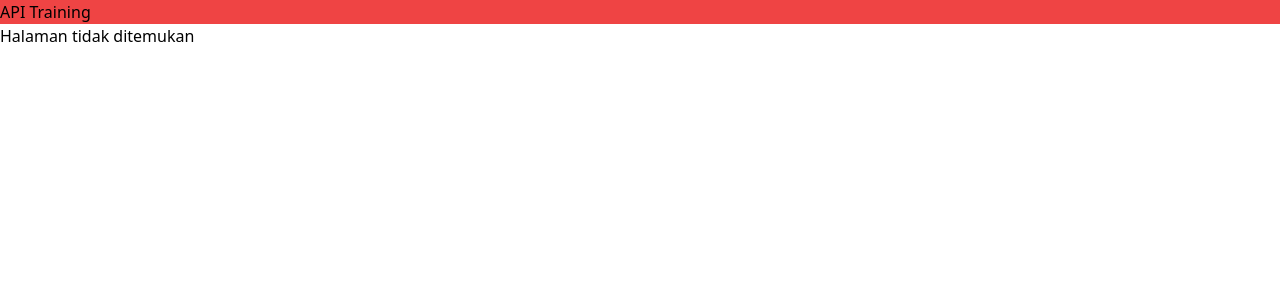
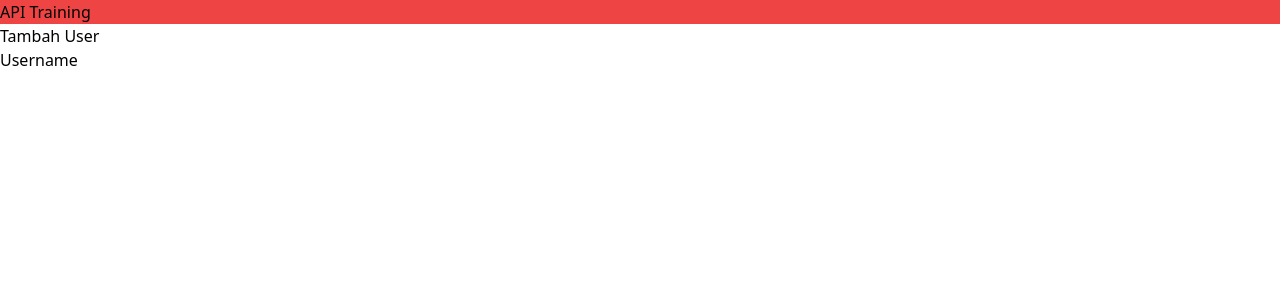
Before and after one commit to zdn2442/Belajar-React, a React (Create React App) app: page /user/createUser in a window 1280 px wide. Shown: the top 300 px of the page. Built offline with nearby package versions, Linux system fonts and the light colour scheme.

Commit message:
api-commit

```diff
--- a/src/App.js
+++ b/src/App.js
@@ -3,6 +3,7 @@ import {Routes, Navigate, Route} from 'react-router-dom'
 import User from './pages/user';
 import UserDetail from './pages/userDetail';
 import Error from './pages/error';
+import CreateUser from './pages/createUser'
 
 function App() {
   return(
@@ -11,6 +12,7 @@ function App() {
       <Routes>
         <Route path="/user" element={<User/>}/>
         <Route path="/user/:id/detail" element={<UserDetail/>}/>
+        <Route path="/user/createUser" element={<CreateUser/>}/>
         <Route path="*" element={<Error replace={true}/>}/>
       </Routes>
     </React.Fragment>
--- /dev/null
+++ b/src/pages/createUser.jsx
@@ -0,0 +1,12 @@
+export default function CreateUser() {
+    return(
+        <div>
+            <h1>Tambah User</h1>
+            <form>
+                <div>
+                    <label htmlFor="">Username</label>
+                </div>
+            </form>
+        </div>
+    )
+}
--- a/src/pages/user.jsx
+++ b/src/pages/user.jsx
@@ -5,22 +5,20 @@ export default function User() {
   const [users, setUsers] = React.useState([]);
   //state untuk menyimpan data user dari api
 
-  const [page, setPage] = React.useState(1);
-  const [perPage, setPerPage] = React.useState(2);
+  const [page, setPage] = React.useState(100);
+  // const [perPage, setPerPage] = React.useState(2);
 
   const getUserHandle = async () => {
     try {
-      const response = await axios.get(`https://reqres.in/api/users?page=${page}`);
+      const response = await axios.get(`https://belajar-react.smkmadinatulquran.sch.id/api/users/${page}`);
       console.log("response => ", response.data);
       setUsers(response.data.data);
       setPage(response.data.page);
-      setPerPage(response.data.per_page);
     } catch (err) {}
   };
 
   console.log("user => ", users);
   console.log("page => ", page);
-  console.log("per page => ", perPage);
 
   React.useEffect(() => {
     getUserHandle();
@@ -29,15 +27,21 @@ export default function User() {
   return (
     <div>
       <h1>User who is accepted</h1>
+      <button
+      onClick={() => {
+        return
+      }}
+      >Tambah User</button>
       <table className="table-auto ">
         <thead>
           <tr className="text-left border">
             <th className="pr-5">No</th>
-            <th className="pr-15">Email</th>
-            <th className="pr-5">First Name</th>
-            <th className="pr-5">Last Name</th>
-            <th className="pr-5">Avatar</th>
-            <th>Detail</th>
+            <th className="pr-15">Username</th>
+            <th className="pr-5">Nama</th>
+            <th className="pr-5">Email</th>
+            <th className="pr-5">Jenis Kelamin</th>
+            <th>Dibuat</th>
+            <th>Diupdate</th>
           </tr>
         </thead>
         <tbody>
@@ -45,13 +49,12 @@ export default function User() {
             return (
               <tr key={index} className="border">
                 <td>{index + 1}</td>
+                <td>{user.username}</td>
+                <td>{user.name}</td>
                 <td>{user.email}</td>
-                <td>{user.first_name}</td>
-                <td>{user.last_name}</td>
-                <td>
-                  <img className="rounded-full h-10 w-10" src={user.avatar} alt={user.avatar} />
-                </td>
-                <td>Detail</td>
+                <td>{user.jenis_kelamin}</td>
+                <td>{user.stored_at}</td>
+                <td>{user.update_at}</td>
               </tr>
             );
           })}
```
